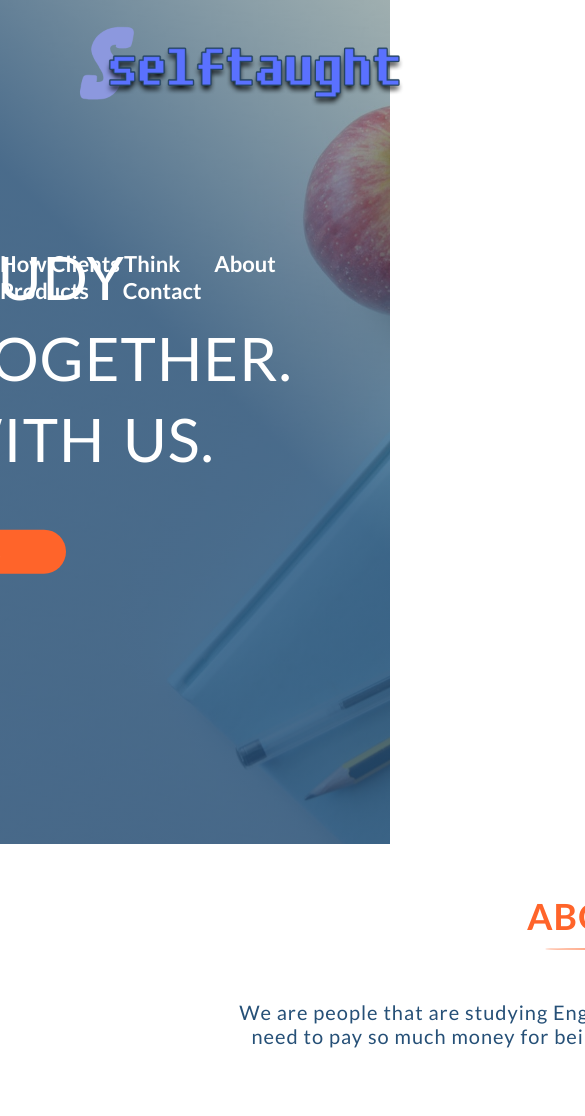
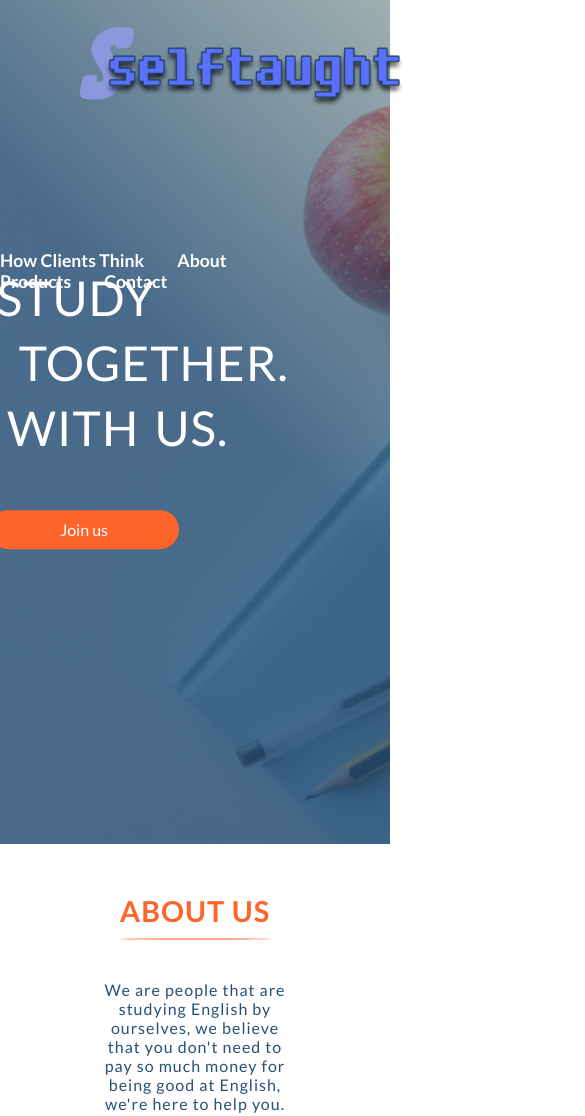
Before and after one commit to hongdat1601/landing-page, a plain HTML site: page index.html in a window 390 px wide. Shown: the top 1116 px of the page, 585 px wide, since content can reach past the window. Drawn offline with Linux system fonts and the light colour scheme.

Commit message:
upload responsive

```diff
--- a/index.html
+++ b/index.html
@@ -11,7 +11,8 @@
     <link href="https://fonts.googleapis.com/css?family=Lato:300,400,700,900" rel="stylesheet">
     <script src="https://kit.fontawesome.com/a99f721b7f.js" crossorigin="anonymous"></script>
     <link href="vendors/css/grid.css" rel="stylesheet" type="text/css">
-    <link rel="stylesheet" href="resources/css/styles.css">
+    <link rel="stylesheet" href="resources/css/styles.css" type="text/css">
+    <link rel="stylesheet" href="resources/css/queries.css" type="text/css">
     <title>SelfTaught</title>
 </head>
 
@@ -38,8 +39,8 @@
         </div>
     </header>
     <section class="about-section">
+        <h2>About Us</h2>
         <div class="row">
-            <h2>About Us</h2>
             <p class="p-long">
                 We are people that are studying English by ourselves, we believe that you don't need to pay so much
                 money for being good at English, we're here to help you.
--- a/resources/css/queries.css
+++ b/resources/css/queries.css
@@ -0,0 +1,19 @@
+/* Big tablet to 1200px */
+
+@media only screen and (max-width: 1200px) {
+    html {
+        font-size: 16px;
+    }
+
+    .heading-main-box {
+        transform: translate(-35%, -55%);
+    }
+}
+
+/* Small tablet to big tablet from 768px to 1023px */
+
+
+
+/* Small phones to small tablet from 481px to 767px */
+
+/* Small phones to 480px */
--- a/resources/css/styles.css
+++ b/resources/css/styles.css
@@ -16,12 +16,16 @@ html {
     text-rendering: optimizeLegibility;
 }
 
+body {
+    overflow-x: hidden;
+}
+
 /*--------------------------*/
 /*---------- REUSABLE COMPONENT --------*/
 /*--------------------------*/
 
 .row {
-    width: 1140px;
+    width: 100%;
     margin: 0 auto;
 }
 
@@ -96,7 +100,8 @@ h2::after {
     text-align: center;
     color: #265077;
     letter-spacing: 1px;
-    margin: 50px auto;
+    margin-left: 15%;
+    margin-top: 30px;
     width: 70%;
 
 }
@@ -383,7 +388,7 @@ figcaption {
 form {
     background-color: rgba(0, 0, 0, .5);
     margin-left: 40%;
-    width:65%;
+    width:55%;
     padding: 30px;
     margin-bottom: 30px;
 }
```
